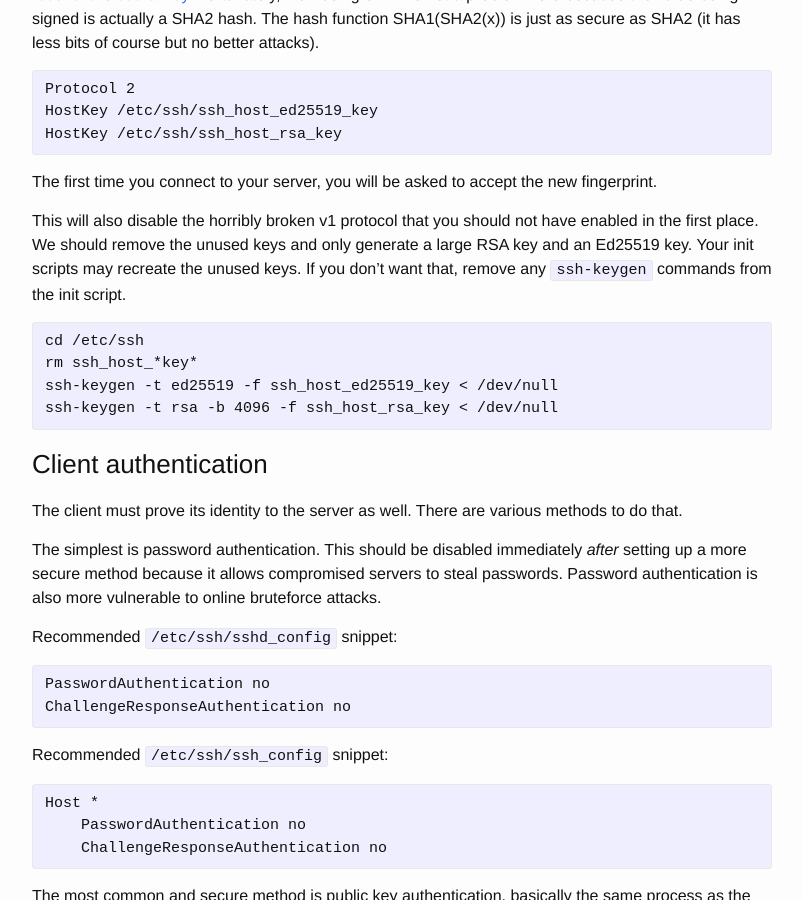
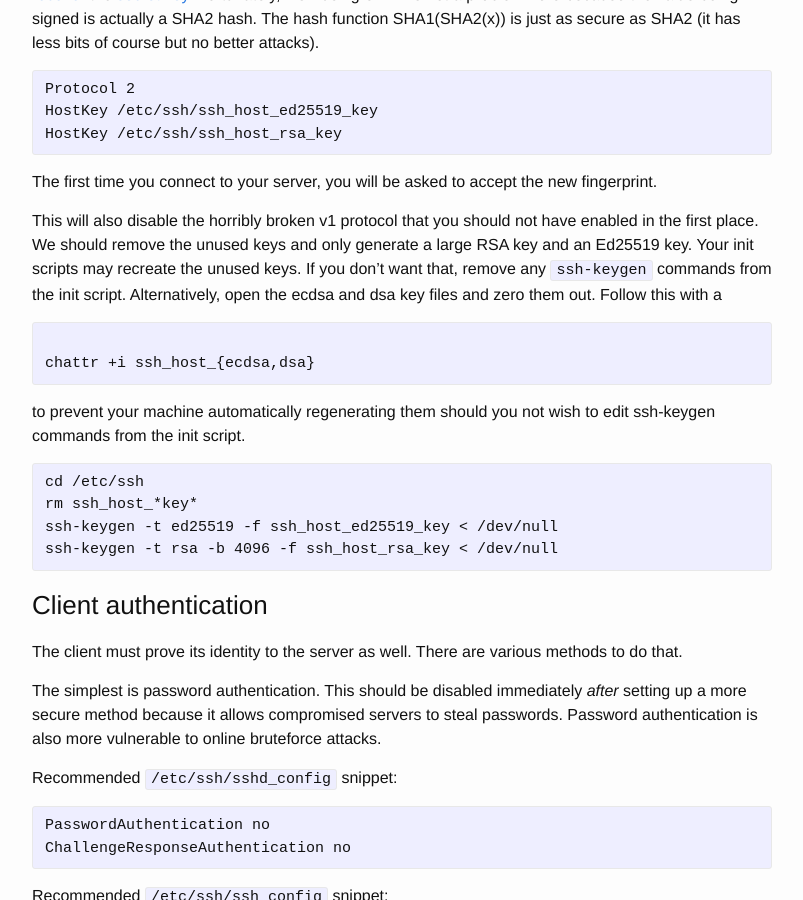
Before and after one commit to stribika/stribika.github.io, a Jekyll site: the page built from _posts/2015-01-04-secure-secure-shell.md, in a window 1280 px wide and 900 px high, scrolled down 3066 px. Shown: the whole window, without its empty margins (238-1041 px from the left). Built offline with Jekyll 4.4.1, drawn with Linux system fonts in a browser that asks for light colours.

Commit message:
Add chattr +i option for removal of bad host keys

```diff
--- a/_posts/2015-01-04-secure-secure-shell.md
+++ b/_posts/2015-01-04-secure-secure-shell.md
@@ -145,7 +145,12 @@ The first time you connect to your server, you will be asked to accept the new f
 This will also disable the horribly broken v1 protocol that you should not have enabled in the first place.
 We should remove the unused keys and only generate a large RSA key and an Ed25519 key.
 Your init scripts may recreate the unused keys.
-If you don't want that, remove any `ssh-keygen` commands from the init script.
+If you don't want that, remove any `ssh-keygen` commands from the init script.  Alternatively, open the ecdsa and dsa key files and zero them out.  Follow this with a
+
+<pre><code id="keygen chattr">
+chattr +i ssh_host_{ecdsa,dsa}
+</code></pre>
+to prevent your machine automatically regenerating them should you not wish to edit ssh-keygen commands from the init script.
 
 <pre><code id="server-keygen">cd /etc/ssh
 rm ssh_host_*key*
```
